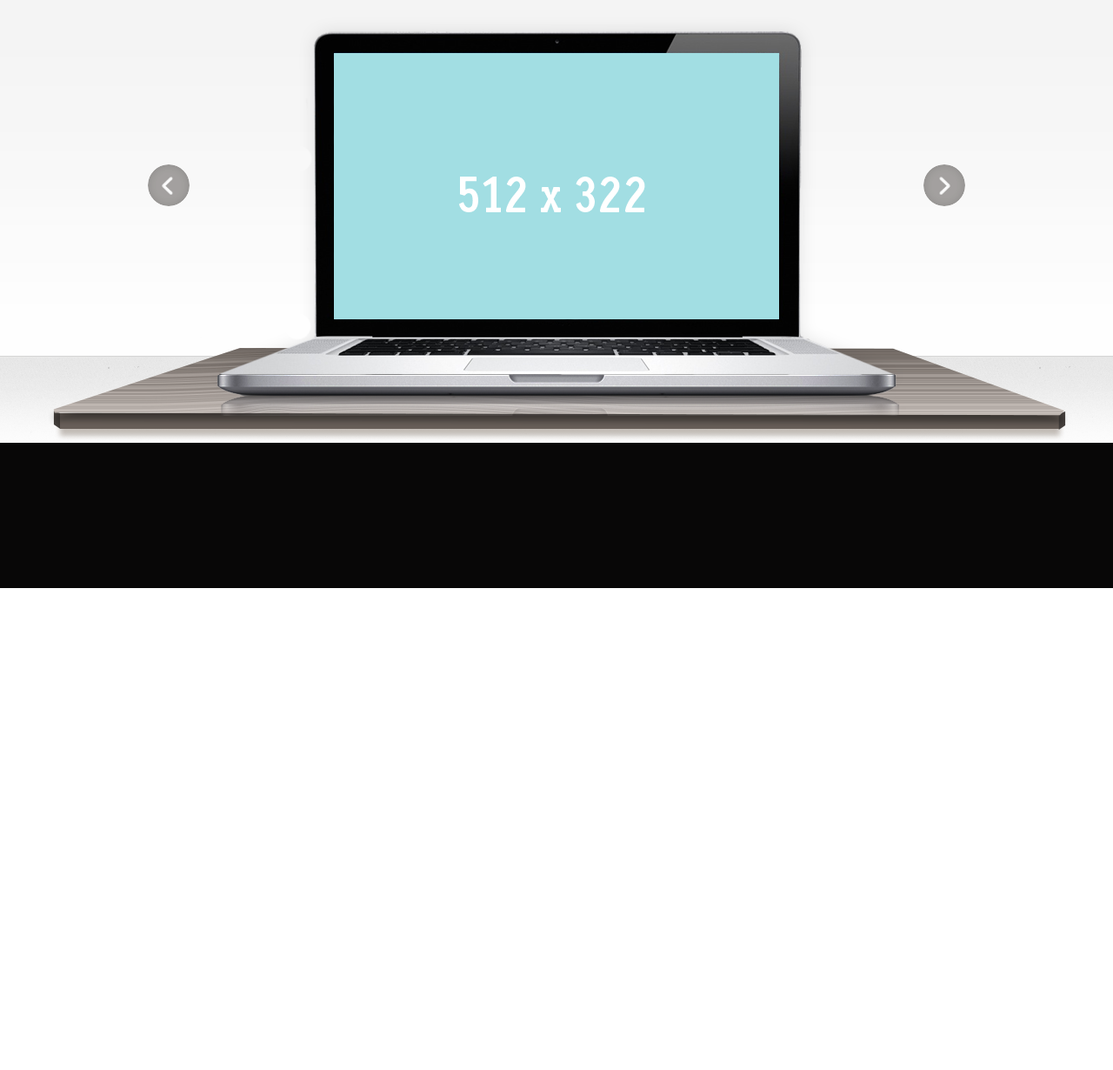
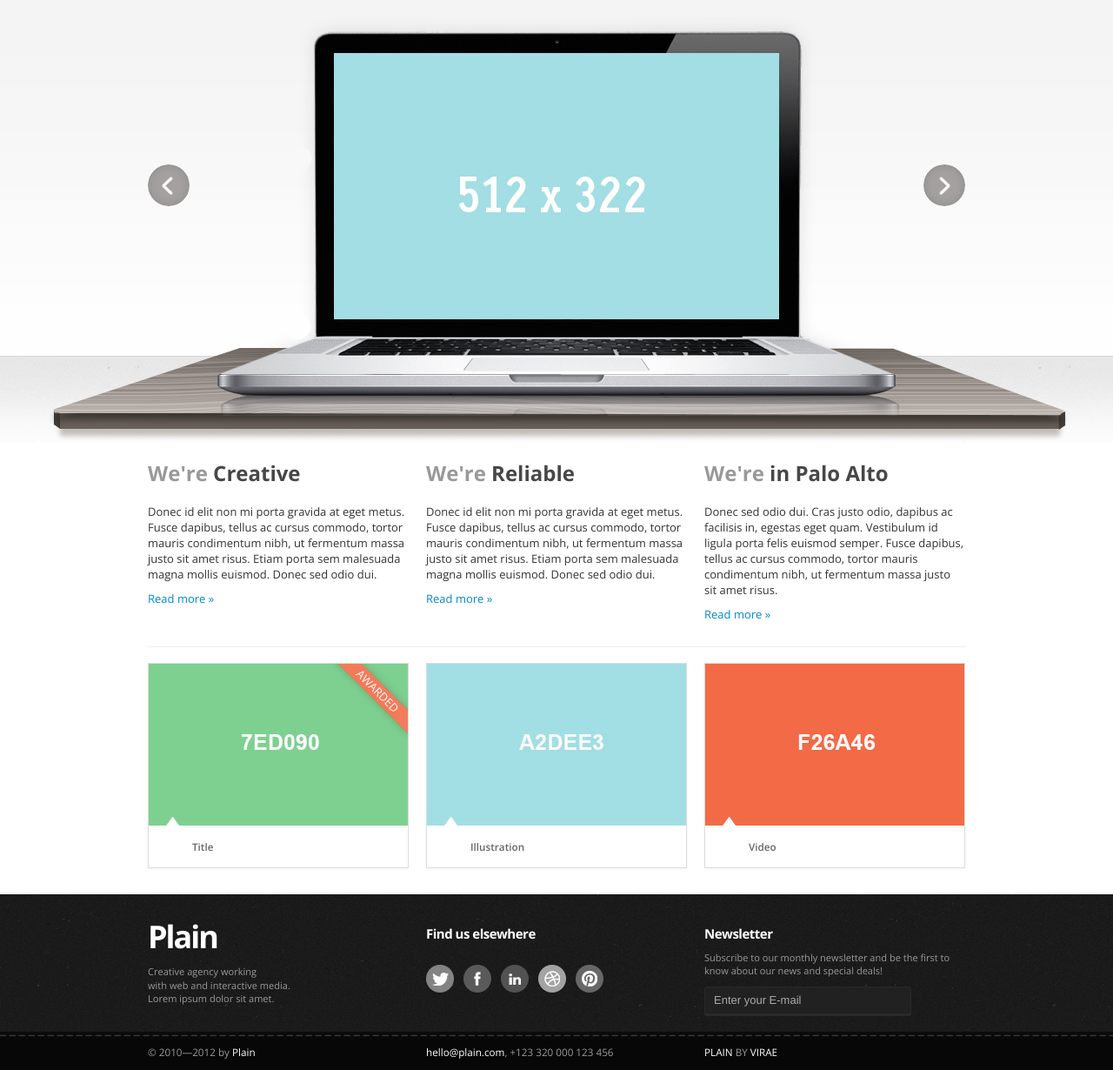
Before and after one commit to pmljm/django856, a Django app: page / in a window 1280 px wide. Shown: the part 124-1354 px from the top of the page at 87% size. Before the commit the page ends 800 px from the top, so only its background shows below. Run offline with Django 3.2, Linux system fonts and the light colour scheme; some libraries are stand-ins or nearby versions; some web fonts are replaced.

Commit message:
Refactoring base.html and home.html, to be Django friendly

```diff
--- a/static/templates/base.html
+++ b/static/templates/base.html
@@ -26,7 +26,7 @@
     <!-- Javascript -->
 
     <script src="https://ajax.googleapis.com/ajax/libs/jquery/1.10.2/jquery.min.js"></script>
-    <script>window.jQuery || document.write('<script src="js/jquery-1.10.2.min.js"><\/script>')</script>
+    <script>window.jQuery || document.write("<script src='{% static 'js/jquery-1.10.2.min.js' %}'><\/script>")</script>
 
     <!-- Internet Explorer condition - HTML5 shim, for IE6-8 support of HTML5 elements -->
     <!--[if lt IE 9]>
@@ -40,6 +40,12 @@
 {% block lead-container %}
 {% endblock %}
 
+{% block section %}
+{% endblock %}
+
+{% block footer %}
+{% endblock %}
+
 
 <!-- Javascript - Placed at the end of the document so the pages load faster
     ================================================== -->
--- a/static/templates/home.html
+++ b/static/templates/home.html
@@ -47,3 +47,146 @@
 
 
 {% endblock %}
+
+{% block section %}
+    <section class="container">
+
+    <section class="row">
+        <article class="span4">
+            <h2><span class="grey">We're</span> Creative</h2>
+            <p>
+                Donec id elit non mi porta gravida at eget metus. Fusce dapibus, tellus ac cursus commodo, tortor mauris condimentum nibh, ut fermentum massa justo sit amet risus. Etiam porta sem malesuada magna mollis euismod. Donec sed odio dui.
+            </p>
+            <p><a class="" href="#">Read more &raquo;</a></p>
+        </article>
+        <article class="span4">
+            <h2><span class="grey">We're</span> Reliable</h2>
+            <p>
+                Donec id elit non mi porta gravida at eget metus. Fusce dapibus, tellus ac cursus commodo, tortor mauris condimentum nibh, ut fermentum massa justo sit amet risus. Etiam porta sem malesuada magna mollis euismod. Donec sed odio dui.
+            </p>
+            <p><a class="" href="#">Read more &raquo;</a></p>
+        </article>
+        <article class="span4">
+            <h2><span class="grey">We're</span> in Palo Alto</h2>
+            <p>Donec sed odio dui. Cras justo odio, dapibus ac facilisis in, egestas eget quam. Vestibulum id ligula porta felis euismod semper. Fusce dapibus, tellus ac cursus commodo, tortor mauris condimentum nibh, ut fermentum massa justo sit amet risus.</p>
+            <p><a class="" href="#">Read more &raquo;</a></p>
+        </article>
+    </section>
+    <!-- end .row -->
+
+    <hr />
+
+    <section class="row" id="portfolio">
+
+        <!-- portfolio item-->
+        <article class="span4 project link">
+
+            <div class="thumbnail">
+                <!-- image -->
+                <a href="project.html" title="">
+                    <img alt="" src="assets/homepage/placeholder-1.jpg" />
+                </a>
+                <!-- description -->
+                <div class="project-description">
+                    <!-- icon -->
+                    <i class="icon-picture"></i>
+                    <!-- name -->
+                    <b class="project-name">Title</b>
+                </div>
+                <!-- ribbon -->
+                <div class="ribbon"><span>Awarded</span></div>
+            </div>
+
+        </article>
+        <!-- end portfolio item-->
+
+        <article class="span4 project zoom">
+            <div class="thumbnail">
+                <a href="project.html" title="">
+                    <img alt="" src="assets/homepage/placeholder-2.jpg" />
+                </a>
+                <a href="#"></a>
+                <div class="project-description">
+                    <b class="name">Illustration</b>
+                    <i class="icon-font"></i>
+                </div>
+            </div>
+        </article>
+
+        <article class="span4 project link">
+            <div class="thumbnail">
+                <a href="project.html" title="">
+                    <img alt="" src="assets/homepage/placeholder-3.jpg" />
+                </a>
+                <div class="project-description">
+                    <b class="name">Video</b>
+                    <i class="icon-play"></i>
+                </div>
+            </div>
+        </article>
+
+    </section>
+
+    </section>
+{% endblock %}
+
+{% block footer %}
+  <!-- Footer
+    ================================================== -->
+
+    <footer id="footer">
+        <div class="container">
+            <div class="row">
+                <div class="span4">
+                    <a class="brand" href="index.html">
+                        Plain
+                    </a>
+                    <p>
+                        Creative agency working <br />with web and interactive media. <br />
+                        Lorem ipsum dolor sit amet.
+
+                    </p>
+                </div>
+                <div class="span4 social-networks">
+                    <h3>Find us elsewhere</h3>
+                    <p>
+                        <a class="social-network twitter"></a>
+                        <a class="social-network facebook"></a>
+                        <a class="social-network linkedin"></a>
+                        <a class="social-network dribbble"></a>
+                        <a class="social-network pinterest"></a>
+                    </p>
+                </div>
+                <div class="span4 newsletter">
+                    <h3>Newsletter</h3>
+                    <p>Subscribe to our monthly newsletter and be the first to know about our news and special deals!</p>
+                    <img class="ajax-loader" src="img/ajax-loader.gif" alt="" />
+                    <form method="post" id="newsletter-form">
+                        <input type="text" placeholder="Enter your E-mail" name="subscribe" />
+                        <input type="hidden" name="bot" /><!-- SPAM protection -->
+                        <button type="submit" class="icon-ok" id="newsletter-subscribe" ></button>
+                    </form>
+                </div>
+            </div> <!-- end .row -->
+        </div> <!-- end .container -->
+    </footer><!-- end #footer -->
+
+    <footer id="copyright">
+        <div class="container">
+            <div class="row">
+                <div class="span4">
+                    &copy; 2010—2012 by <a>Plain</a>
+                </div>
+                <div class="span4">
+                    <a href="#" title="Send us email">hello@plain.com</a>,
+                    +123 320 000 123 456
+                </div>
+                <div class="span4">
+                    <a href="http://themeforest.net/item/plain/2616790?ref=virae" rel="external" title="">PLAIN</a> BY <a title="Michal Šimonfy" rel="external" href="http://virae.org">VIRAE</a>
+
+                </div>
+            </div> <!-- end .row -->
+        </div> <!-- end .container -->
+    </footer><!-- end #footer-extra -->
+
+{% endblock %}
```
